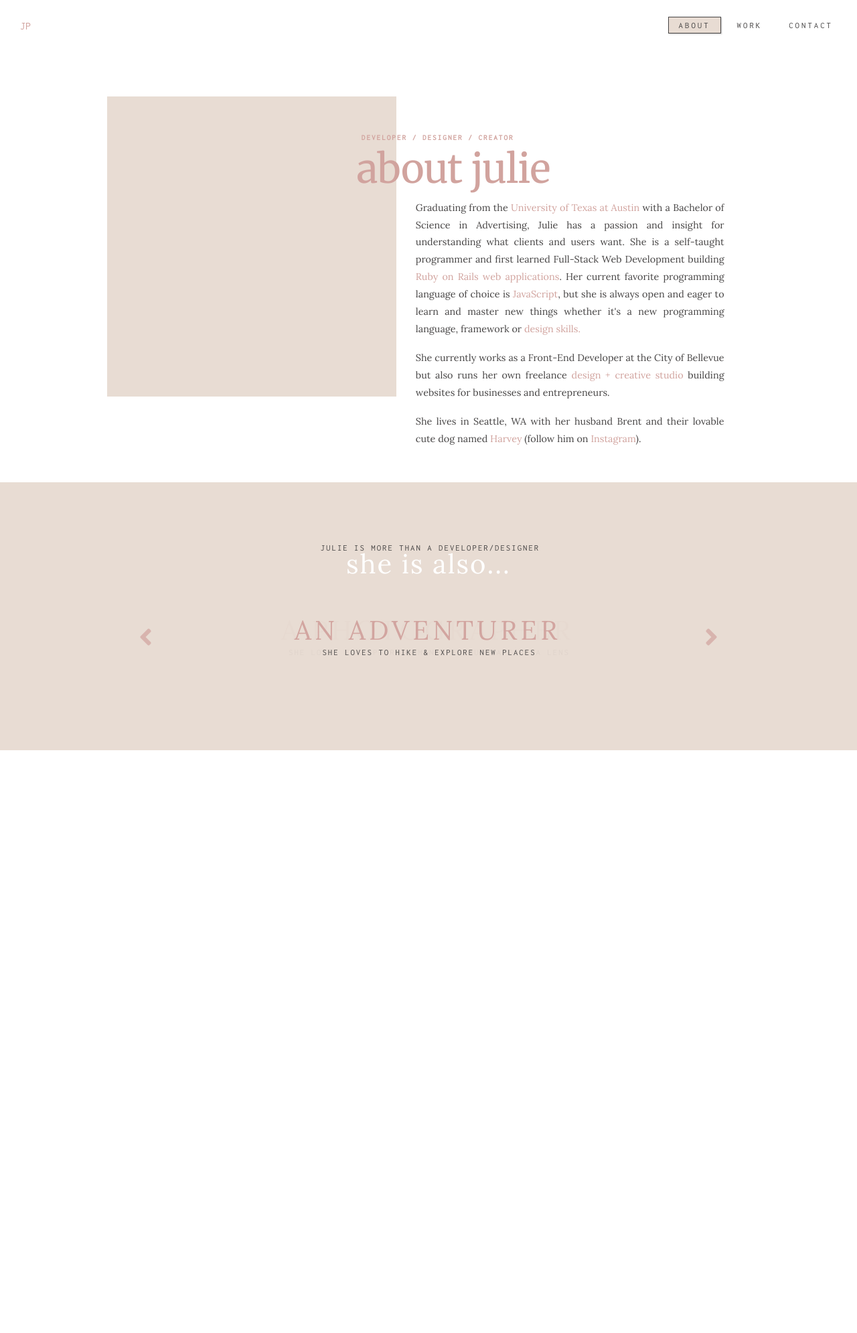
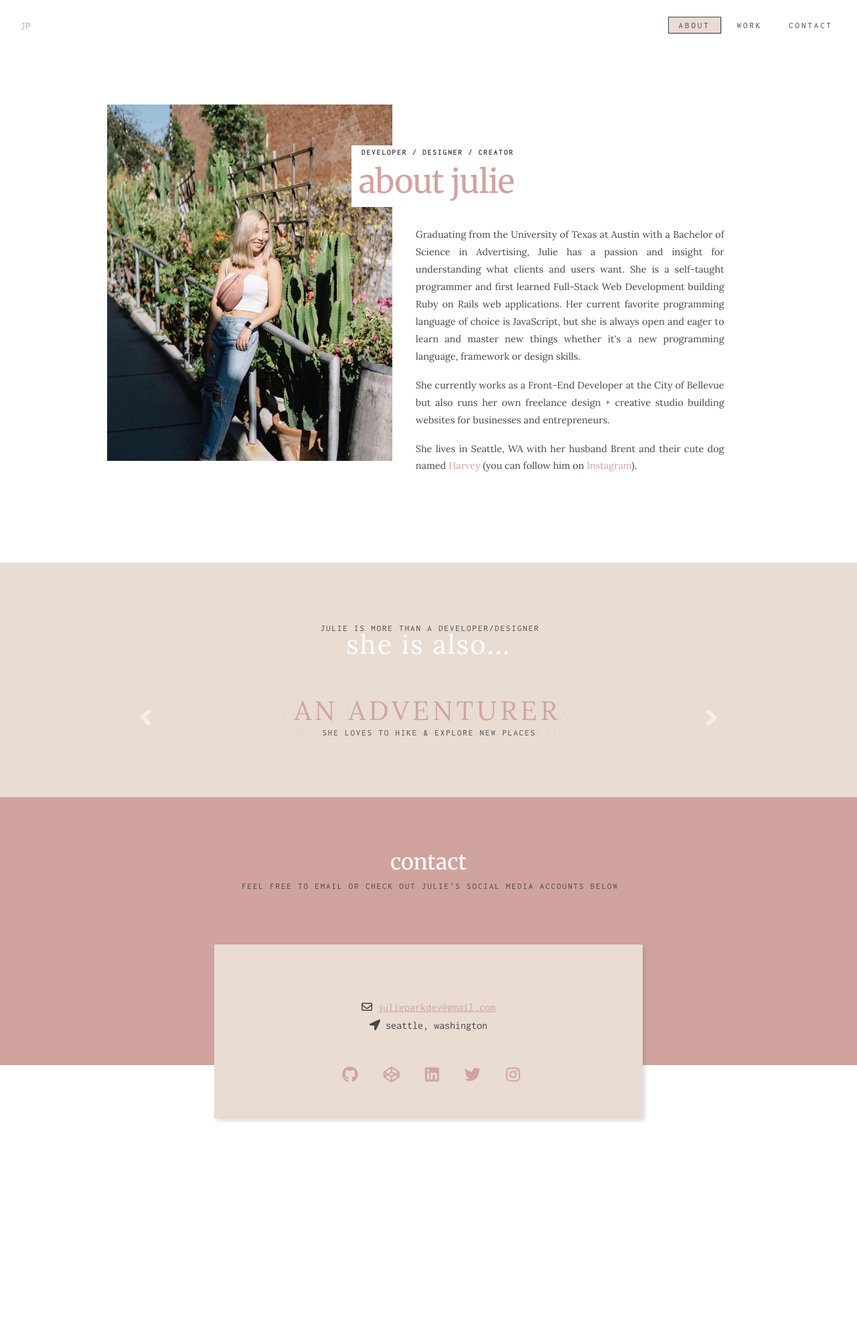
Before and after one commit to jspark721/jspark721.github.io, a website: page about/index.html in a window 1280 px wide. Shown: the whole page at 67% size. Before the commit the page ends 1120 px from the top, so only its background shows below. Drawn offline with Linux system fonts and the light colour scheme.

Commit message:
update about page

```diff
--- a/about/index.html
+++ b/about/index.html
@@ -18,7 +18,7 @@
   <nav class="about-nav">
     <a href="/about" class="active">about</a>
     <a>work</a>
-    <a>contact</a>
+    <a href="#contact">contact</a>
   </nav>
   <section class="about__page-header">
     <div class="about__page-header-container">
@@ -29,11 +29,11 @@
         <h1>about julie</h1>
       </div>
       <div class="about__page-header-text">
-        <p>Graduating from the <a>University of Texas at Austin</a> with a Bachelor of Science in Advertising, Julie has a passion and insight for understanding  what clients and users want. She is a self-taught programmer and first learned Full-Stack Web Development building <a>Ruby on Rails web applications</a>. Her current favorite programming language of choice is <a>JavaScript</a>, but she is always open and eager to learn and master new things whether it's a new programming language, framework or <a>design skills.</a></p>
+        <p>Graduating from the University of Texas at Austin with a Bachelor of Science in Advertising, Julie has a passion and insight for understanding  what clients and users want. She is a self-taught programmer and first learned Full-Stack Web Development building Ruby on Rails web applications. Her current favorite programming language of choice is JavaScript, but she is always open and eager to learn and master new things whether it's a new programming language, framework or design skills.</p>
         <br>
-        <p>She currently works as a Front-End Developer at the City of Bellevue but also runs her own freelance <a>design + creative studio</a> building websites for businesses and entrepreneurs.</p>
+        <p>She currently works as a Front-End Developer at the City of Bellevue but also runs her own freelance design + creative studio building websites for businesses and entrepreneurs.</p>
         <br>
-        <p>She lives in Seattle, WA with her husband Brent and their lovable cute dog named <a href="https://instagram.com/harveytzu">Harvey</a> (follow him on <a href="https://instagram.com/harveytzu">Instagram</a>).</p>
+        <p>She lives in Seattle, WA with her husband Brent and their cute dog named <a href="https://instagram.com/harveytzu">Harvey</a> (you can follow him on <a href="https://instagram.com/harveytzu">Instagram</a>).</p>
       </div>
     </div>
   </section>
@@ -75,6 +75,35 @@
       </div>
     </div>
   </section>
+  <section id="contact">
+    <div class="contact__header">
+      <h1>contact</h1>
+      <p class="p-caps">feel free to email or check out julie's social media accounts below</p>
+    </div>
+    <div class="contact__main">
+      <p><i class="far fa-envelope"></i> <a href="mailto:jspark721@gmail.com">julieparkdev@gmail.com</a><br><i class="fas fa-location-arrow"></i> seattle, washington</p>
+      <div class="contact__social">
+       <ul class="social">
+          <li><a href="https://github.com/jspark721"  target="_blank"><i class="fab fa-github"></i></a></li>
+          <li><a href="https://codepen.io/juliepark"  target="_blank"><i class="fab fa-codepen"></i></a></li>
+          <li><a href="https://www.linkedin.com/in/juliepark721/"  target="_blank"><i class="fab fa-linkedin"></i></a></li>
+          <li><a href="https://twitter.com/juliepark"  target="_blank"><i class="fab fa-twitter"></i></a></li>
+          <li><a href="https://instagram.com/julieparkim"  target="_blank"><i class="fab fa-instagram"></i></a></li>
+        </ul>
+      </div>
+    </div>
+  </section>
+  <div class="footer__spacer"></div>
+  <footer>
+    <div class="footer__content">
+      <h3>Thanks for stopping by, <span><em>get in touch!</em></span></h3>
+      <p>Let's work together on your next project.</p>
+      <br>
+    </div>
+    <div class="footer__text">
+      <p>© Copyright 2019 | Design & Code by Julie Park </p>
+    </div>
+  </footer>
     <!-- <h3>Based out of Seattle, WA with her husband Brent and their lovable cute dog named Harvey (follow him on <a>Instagram</a>)</h3> -->
     <!-- <script src="../js/anime.min.js"></script>
     <script src="../js/script.js"></script> -->
--- a/css/pages.scss
+++ b/css/pages.scss
@@ -9,8 +9,9 @@
 
 .about__page-header {
   width: 100%;
-  min-height: 250px;
-  height: 80vh;
+  min-height: 350px;
+  background: $white;
+  height: 95vh;
   margin-top: 80px;
   position: relative;
   display: flex;
@@ -31,26 +32,30 @@
   width: 45%;
   top: 10%;
   height: 70%;
-  background: $light;
+  background-image: url('../img/julie.jpg');
+  background-size: contain;
+  background-position: left;
+  background-repeat: no-repeat;
 }
 
 .about__page-header-title{
   position: absolute;
   top: 18%;
   left: 38%;
+  background: $white;
   span {
     text-transform: uppercase;
     letter-spacing: 2px;
-    color: $secondary;
+    color: $dark;
     font-weight: 900;
     font-size: .7em;
     margin-left: 15px;
   }
   h1 {
-    font-size: 3.7em;
+    font-size: 3em;
     padding: 8px;
     letter-spacing: -1px;
-    margin: 0;
+    margin: 3px;
   }
 }
 .about__page-header-text{
@@ -70,6 +75,7 @@
   background: $light;
   width: 100%;
   height: 40vh;
+  min-height: 350px;
   position: relative;
   display: flex;
   flex-direction: column;
@@ -108,10 +114,10 @@
   margin-top: 18px;
   i {
     font-size: 2.5em;
-    color: rgba($secondary, .7);
+    color: rgba($white, .5);
     cursor: pointer;
     &:hover {
-      color: rgba($white, .5);
+      color: rgba($secondary, .7);
       transition: $ease;
     }
   }
--- a/css/style.scss
+++ b/css/style.scss
@@ -6,7 +6,9 @@
   margin: 0;
 }
 ::-webkit-scrollbar { display: none; }
-
+html {
+  scroll-behavior: smooth;
+}
 body {
   font-family: $body;
 }
@@ -258,12 +260,16 @@ nav {
   }
 }
 
+.hero-scroll {
+  position: absolute;
+  bottom: 25px;
+}
 
 .scroll {
-  position: absolute;
   text-transform: uppercase;
   letter-spacing: 2px;
-  bottom: 20px;
+  margin-top: 170px;
+  margin-left: 5px;
   span {
     font-size: .6em;
   }
```
Also changed, not shown: index.html (+8 -6 lines), css/pages.css, css/style.css, img/julie.JPG (added).
